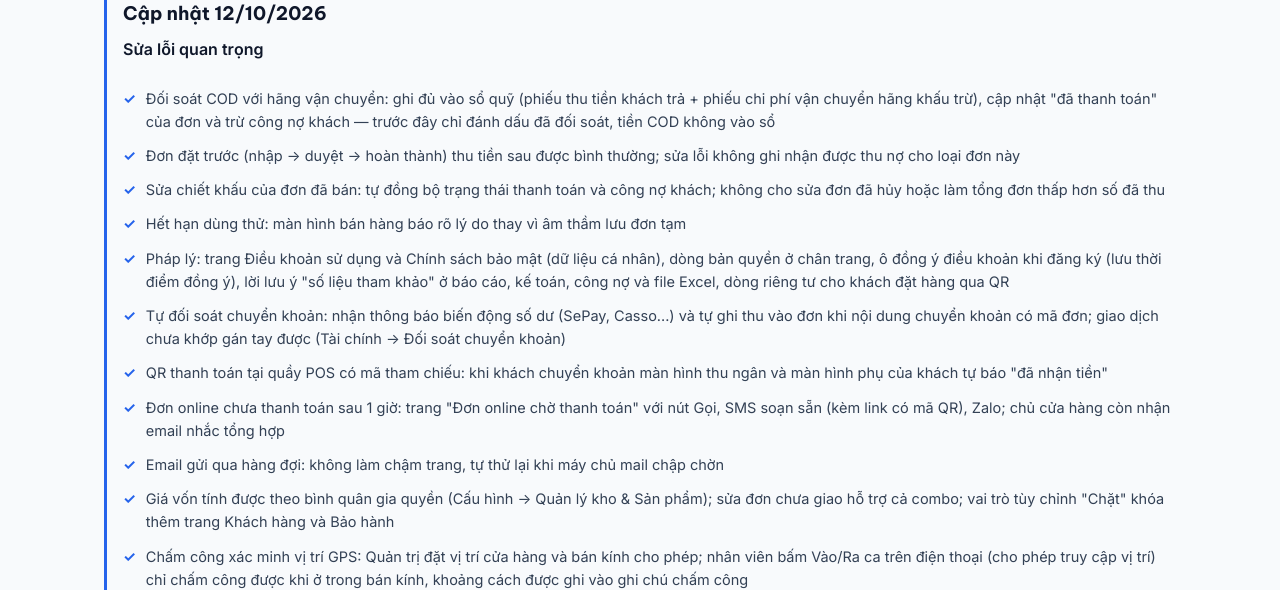
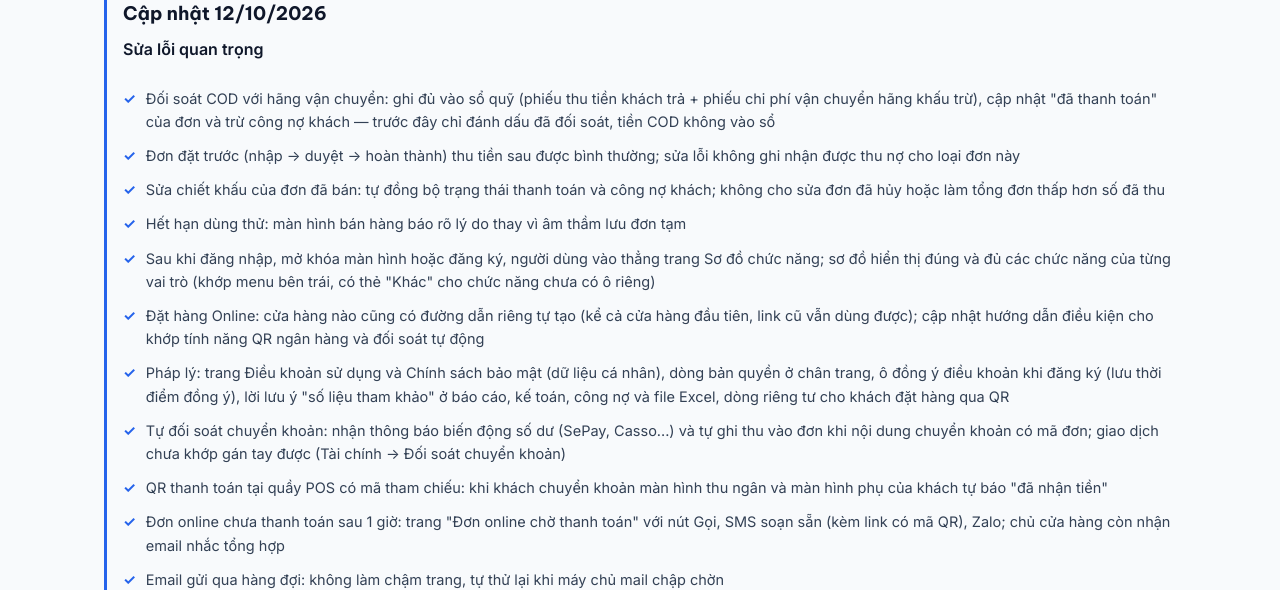
Before and after one commit to hoangnamcnc-ioc/kt-soft-web, a PHP site: page /san-pham-qlbh2.php in a window 1280 px wide. Shown: the part 2439-3029 px from the top of the page. Run offline with PHP 8.4, Linux system fonts and the light colour scheme.

Commit message:
Changelog QLBH-CLOUD: trang dau sau dang nhap, so do theo vai tro, duong dan shop rieng

```diff
--- a/san-pham-qlbh2.php
+++ b/san-pham-qlbh2.php
@@ -124,6 +124,8 @@ require_once __DIR__ . '/inc_header.php';
         <li>Đơn đặt trước (nhập → duyệt → hoàn thành) thu tiền sau được bình thường; sửa lỗi không ghi nhận được thu nợ cho loại đơn này</li>
         <li>Sửa chiết khấu của đơn đã bán: tự đồng bộ trạng thái thanh toán và công nợ khách; không cho sửa đơn đã hủy hoặc làm tổng đơn thấp hơn số đã thu</li>
         <li>Hết hạn dùng thử: màn hình bán hàng báo rõ lý do thay vì âm thầm lưu đơn tạm</li>
+        <li>Sau khi đăng nhập, mở khóa màn hình hoặc đăng ký, người dùng vào thẳng trang Sơ đồ chức năng; sơ đồ hiển thị đúng và đủ các chức năng của từng vai trò (khớp menu bên trái, có thẻ "Khác" cho chức năng chưa có ô riêng)</li>
+        <li>Đặt hàng Online: cửa hàng nào cũng có đường dẫn riêng tự tạo (kể cả cửa hàng đầu tiên, link cũ vẫn dùng được); cập nhật hướng dẫn điều kiện cho khớp tính năng QR ngân hàng và đối soát tự động</li>
         <li>Pháp lý: trang Điều khoản sử dụng và Chính sách bảo mật (dữ liệu cá nhân), dòng bản quyền ở chân trang, ô đồng ý điều khoản khi đăng ký (lưu thời điểm đồng ý), lời lưu ý "số liệu tham khảo" ở báo cáo, kế toán, công nợ và file Excel, dòng riêng tư cho khách đặt hàng qua QR</li>
         <li>Tự đối soát chuyển khoản: nhận thông báo biến động số dư (SePay, Casso...) và tự ghi thu vào đơn khi nội dung chuyển khoản có mã đơn; giao dịch chưa khớp gán tay được (Tài chính → Đối soát chuyển khoản)</li>
         <li>QR thanh toán tại quầy POS có mã tham chiếu: khi khách chuyển khoản màn hình thu ngân và màn hình phụ của khách tự báo "đã nhận tiền"</li>
```
